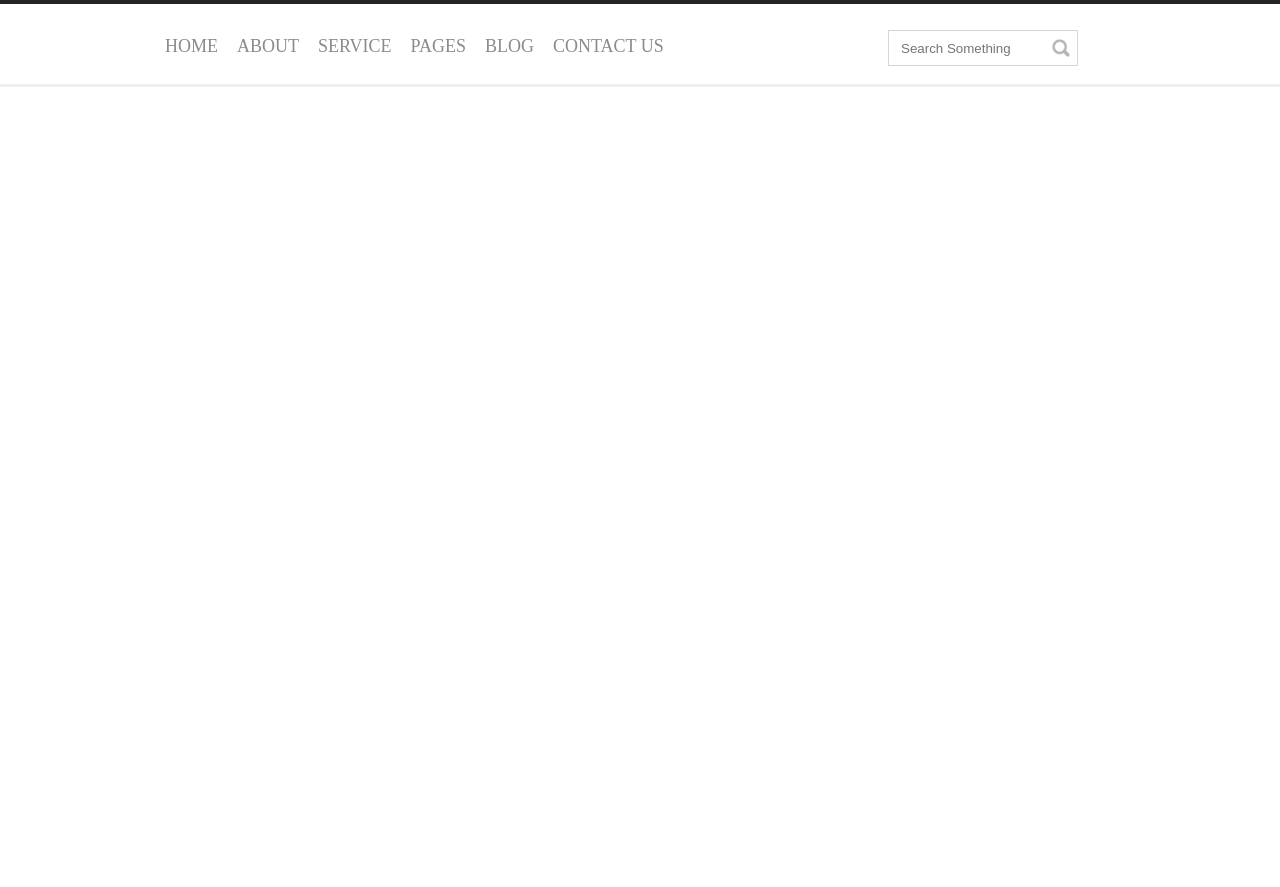
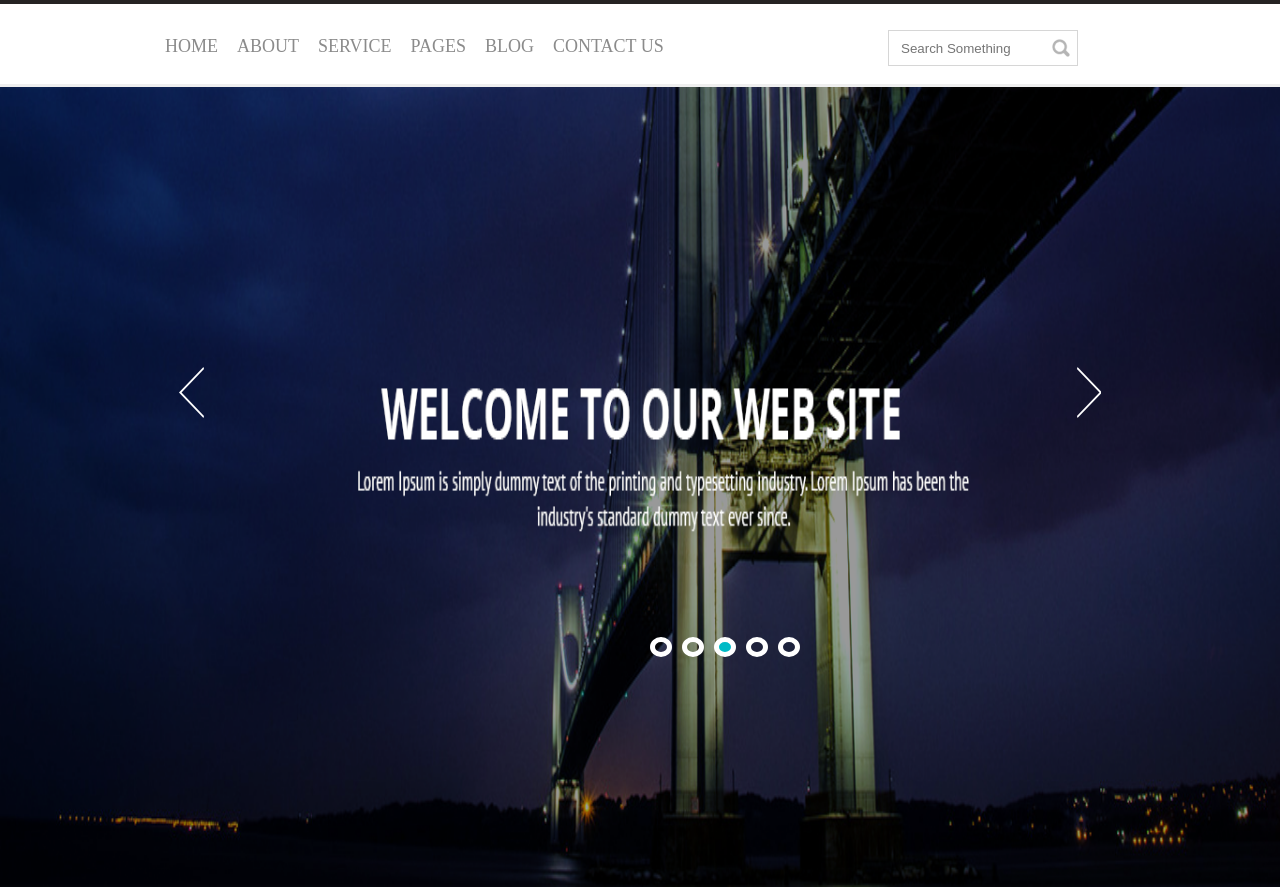
Before and after one commit to guigomes91/webworld, a plain HTML site: page index.html in a window 1280 px wide. Shown: the part 56-943 px from the top of the page. Before the commit the page ends 800 px from the top, so only its background shows below. Drawn offline with nearby package versions, Linux system fonts and the light colour scheme.

Commit message:
Ajustes no site e incremento do slick para o banner principal

```diff
--- a/css/main.css
+++ b/css/main.css
@@ -22,7 +22,7 @@ main {
   width: 70%;
 }
 .redes-sociais ul li {
-  margin-left: 20px;
+  margin-left: 25px;
   display: inline-block;
   float: left;
 }
@@ -44,6 +44,13 @@ main {
   display: inline-block;
   color: #8b8b8b;
   margin-left: 15px;
+  height: 50px;
+}
+.menu ul li:hover {
+  border-bottom: 3px solid #00bac6;
+}
+.menu ul li a:hover {
+  color: #00bac6;
 }
 .menu ul li a {
   color: #8b8b8b;
@@ -75,3 +82,57 @@ main {
   float: left;
   position: relative;
 }
+button.slick-prev {
+  font-size: 0px;
+  border: none;
+  height: 51px;
+  width: 25px;
+  background-color: transparent;
+  background-image: url("../img/anterior.png");
+  position: absolute;
+  z-index: 9;
+  top: 35%;
+  left: 14%;
+}
+
+button.slick-next {
+  font-size: 0px;
+  border: none;
+  height: 51px;
+  width: 25px;
+  background-color: transparent;
+  background-image: url("../img/proximo.png");
+  position: absolute;
+  z-index: 9;
+  top: 35%;
+  right: 14%;
+}
+.slick-list {
+  width: 100% !important;
+}
+.slick-initialized {
+  overflow: hidden;
+}
+.slick-dots li button {
+  font-size: 0px;
+  border: 5px solid #ffffff;
+  width: 20px;
+  height: 20px;
+  background: transparent;
+  border-radius: 50%;
+  cursor: pointer;
+}
+.slick-dots {
+  margin: 0 auto;
+  width: 50%;
+  position: absolute;
+  left: 50%;
+  top: 550px;
+}
+.slick-dots li {
+  padding-left: 10px;
+  display: inline-block;
+}
+li.slick-active button {
+  background: #00bac6;
+}
--- a/index.html
+++ b/index.html
@@ -2,6 +2,7 @@
 
 <head>
   <link rel="stylesheet" type="text/css" href="./css/main.css">
+  <link rel="stylesheet" type="text/css" href="//cdn.jsdelivr.net/npm/slick-carousel@1.8.1/slick/slick.css"/>
   <title>Primeiro Projeto</title>
 </head>
 
@@ -40,6 +41,19 @@
       </div>
     </div>
   </main>
+  <div class="col-100">
+    <div class="slider-principal">
+      <img src="./img/banner.png"/>
+      <img src="./img/banner.png"/>
+      <img src="./img/banner.png"/>
+      <img src="./img/banner.png"/>
+      <img src="./img/banner.png"/>
+    </div>
+  </div>
+  <script type="text/javascript" src="//code.jquery.com/jquery-1.11.0.min.js"></script>
+  <script type="text/javascript" src="//code.jquery.com/jquery-migrate-1.2.1.min.js"></script>
+  <script type="text/javascript" src="//cdn.jsdelivr.net/npm/slick-carousel@1.8.1/slick/slick.min.js"></script>
+  <script type="text/javascript" src="./js/main.js"></script>
 </body>
 
 </html>
--- /dev/null
+++ b/js/main.js
@@ -0,0 +1,9 @@
+$('.slider-principal').slick({
+  dots: true,
+  infinite: true,
+  speed: 300,
+  slidesToShow: 1,
+  adaptiveHeight: true,
+  autoplay: true,
+  autoplaySpeed: 2000
+});
```
